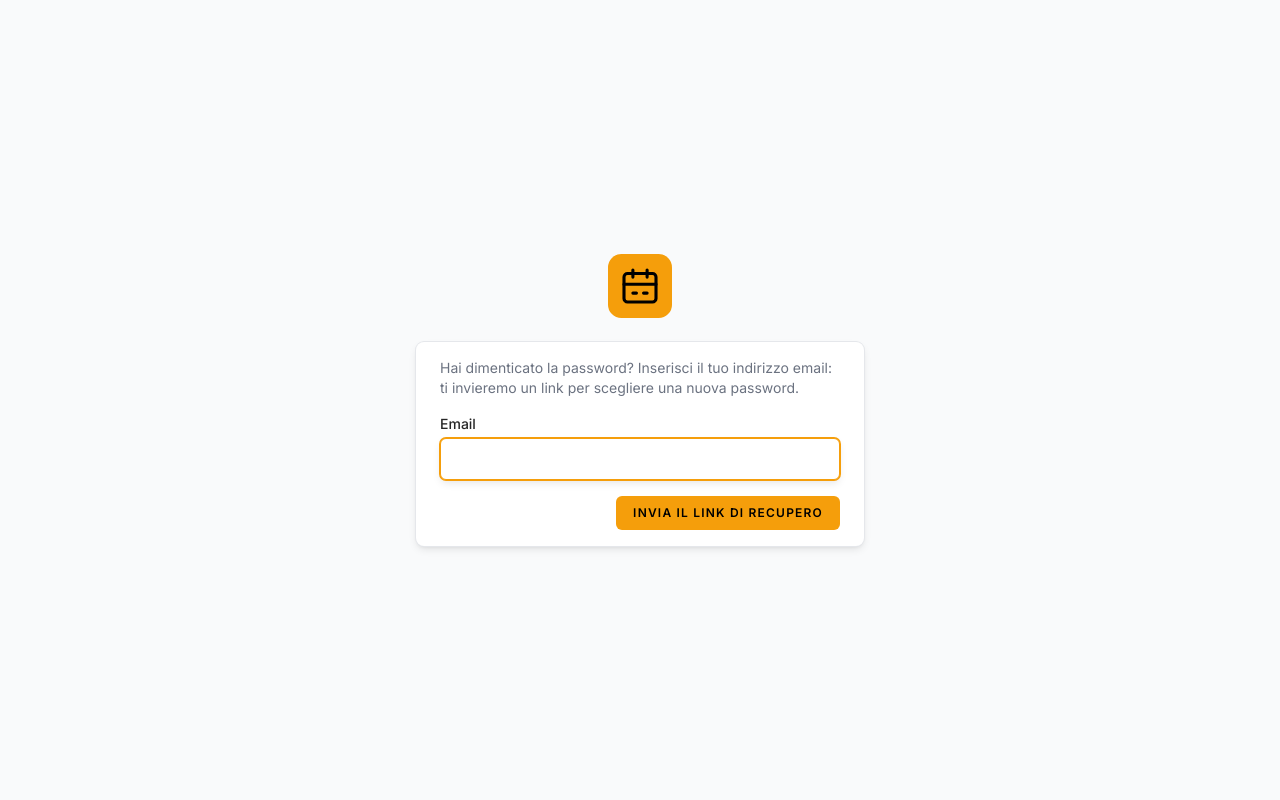
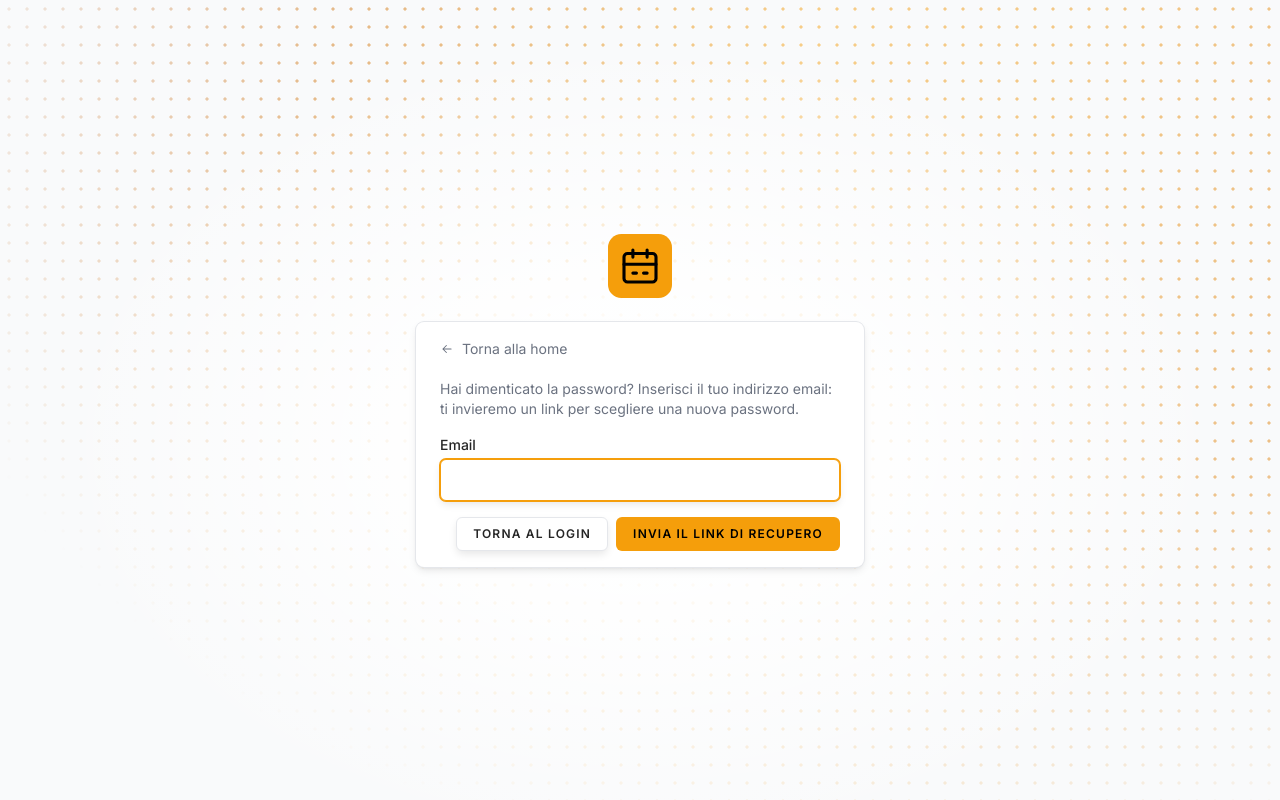
Before and after one commit to Mottyppo/codice-interazione-persona-calcolatore, a Laravel app: page /forgot-password in a window 1280 px wide. Run offline with Laravel 12, Linux system fonts and the light colour scheme; style sheets or scripts are compiled from the project's sources; some libraries are stand-ins or nearby versions.

Commit message:
fix: forgotten password screen

```diff
--- a/resources/views/auth/forgot-password.blade.php
+++ b/resources/views/auth/forgot-password.blade.php
@@ -1,8 +1,10 @@
 <x-guest-layout>
-    <x-authentication-card>
+    <x-authentication-card class="landing-dot-field" data-auth-dot-background>
         <x-slot name="logo">
             <x-authentication-card-logo />
         </x-slot>
+
+        <x-back-to-home />
 
         <div class="mb-4 text-sm text-muted-foreground">
             {{ __('Forgot your password? No problem. Just let us know your email address and we will email you a password reset link that will allow you to choose a new one.') }}
@@ -25,7 +27,10 @@
                 <x-input-error for="email" class="mt-2" />
             </div>
 
-            <div class="flex items-center justify-end mt-4">
+            <div class="mt-4 flex flex-wrap items-center justify-end gap-2">
+                <x-secondary-button :href="route('login')">
+                    Torna al login
+                </x-secondary-button>
                 <x-button>
                     {{ __('Email Password Reset Link') }}
                 </x-button>
--- a/resources/views/auth/login.blade.php
+++ b/resources/views/auth/login.blade.php
@@ -4,10 +4,7 @@
             <x-authentication-card-logo />
         </x-slot>
 
-        <a href="{{ url('/') }}" class="mb-5 inline-flex items-center gap-2 rounded-md text-sm text-muted-foreground hover:text-accent-foreground focus:outline-none focus:ring-2 focus:ring-ring focus:ring-offset-2">
-            <x-ui.icon name="arrow-right" class="rotate-180" />
-            Torna alla home
-        </a>
+        <x-back-to-home />
 
         <x-validation-errors class="mb-4" />
 
--- /dev/null
+++ b/resources/views/components/back-to-home.blade.php
@@ -0,0 +1,4 @@
+<a href="{{ url('/') }}" class="mb-5 inline-flex items-center gap-2 rounded-md text-sm text-muted-foreground hover:text-accent-foreground focus:outline-none focus:ring-2 focus:ring-ring focus:ring-offset-2">
+    <x-ui.icon name="arrow-right" class="rotate-180" />
+    Torna alla home
+</a>
--- a/resources/views/components/secondary-button.blade.php
+++ b/resources/views/components/secondary-button.blade.php
@@ -1,3 +1,11 @@
-<button {{ $attributes->merge(['type' => 'button', 'class' => 'inline-flex items-center px-4 py-2 bg-card border border-input rounded-md font-semibold text-xs text-foreground uppercase tracking-widest shadow-sm hover:bg-accent focus:outline-none focus:ring-2 focus:ring-ring focus:ring-offset-2 disabled:opacity-25 transition ease-in-out duration-150']) }}>
-    {{ $slot }}
-</button>
+@props(['href' => null])
+
+@php
+    $attributes = $attributes->class('inline-flex items-center px-4 py-2 bg-card border border-input rounded-md font-semibold text-xs text-foreground uppercase tracking-widest shadow-sm hover:bg-accent focus:outline-none focus:ring-2 focus:ring-ring focus:ring-offset-2 disabled:opacity-25 transition ease-in-out duration-150');
+@endphp
+
+@if ($href !== null)
+    <a href="{{ $href }}" {{ $attributes }}>{{ $slot }}</a>
+@else
+    <button {{ $attributes->merge(['type' => 'button']) }}>{{ $slot }}</button>
+@endif
```
